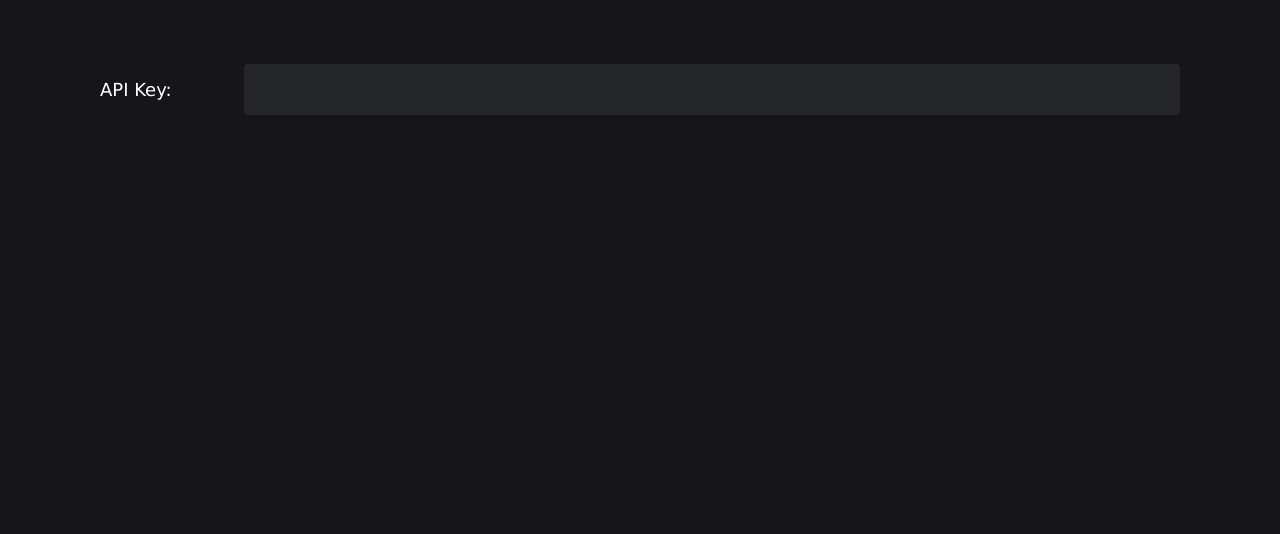
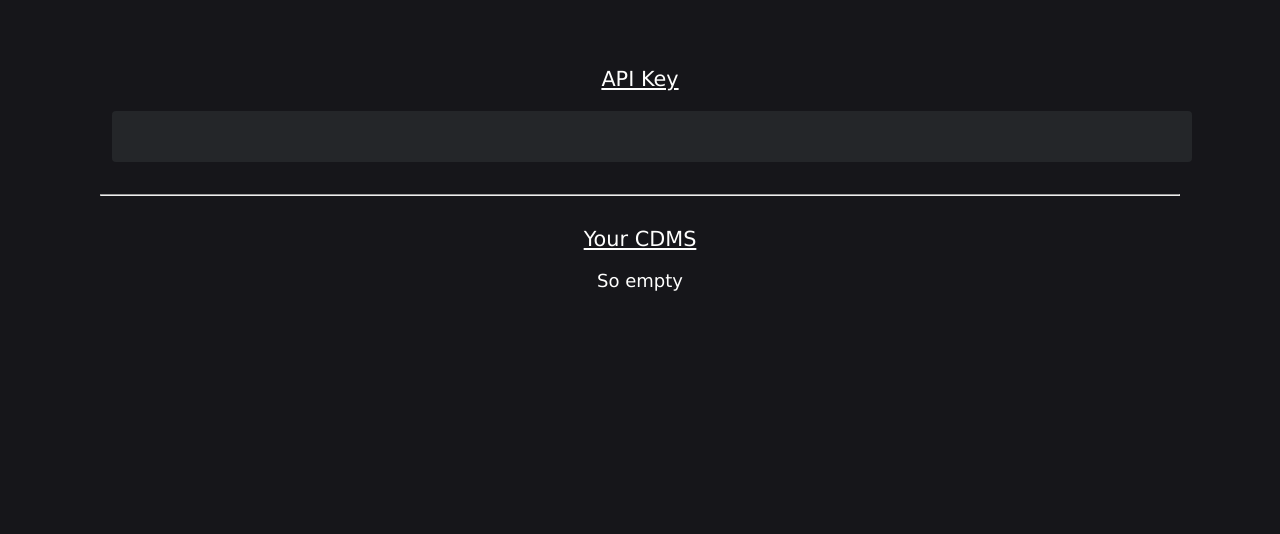
Before and after one commit to GetWVKeys/getwvkeys, a Flask app: page /me in a window 1280 px wide. Shown: the part 160-694 px from the top of the page. Run offline with Flask 2, Linux system fonts and the light colour scheme; the visitor is signed in with stand-in values (Sample User, id 1); data that the repository does not hold is empty; some libraries are stand-ins or nearby versions.

Commit message:
cdms in profile + bug fixes
- fixed attribute error when adding keys
- session is cleared if login error
- user id is associated with uploaded cdm
- profile page now shows all the users uploaded cdms
- Updated layout of profile page

```diff
--- a/app.py
+++ b/app.py
@@ -2,7 +2,7 @@ from functools import wraps
 import os
 from sqlite3 import DatabaseError
 
-from flask import Flask, flash, make_response, redirect, render_template, request, send_from_directory, send_file
+from flask import Flask, flash, make_response, redirect, render_template, request, send_from_directory, send_file, session
 from flask_login import (
     LoginManager,
     current_user,
@@ -125,10 +125,9 @@ def dev():
             event_data['pssh'], event_data['keys'], event_data['access'])
         magic = libraries.Library().dev_append(pssh, keys, access)
         return magic
-    except (Exception,):
-        type, value, traceback = sys.exc_info()
+    except Exception as e:
         resp = {
-            "error": str(type) + str(value)
+            "error": str(e)
         }
         return json.dumps(resp)
 
@@ -138,11 +137,12 @@ def dev():
 @api_key_required
 def upload_file():
     if request.method == 'POST':
+        user = current_user.id
         blob = request.files['blob']
         key = request.files['key']
         blob_base = base64.b64encode(blob.stream.read()).decode()
         key_base = base64.b64encode(key.stream.read()).decode()
-        output = libraries.Library().update_cdm(blob_base, key_base)
+        output = libraries.Library().update_cdm(blob_base, key_base, user)
         return render_template('upload_complete.html', page_title="Success", buildinfo=output)
     elif request.method == 'GET':
         return render_template('upload.html', current_user=current_user)
@@ -209,7 +209,8 @@ def login():
     if current_user.is_authenticated:
         flash("You are already logged in.", "warning")
         return redirect("/")
-    request_uri = client.prepare_request_uri("https://discord.com/api/oauth2/authorize", redirect_uri=app.config.get("OAUTH2_REDIRECT_URL"), scope=["guilds", "guilds.members.read", "identify"])
+    request_uri = client.prepare_request_uri("https://discord.com/api/oauth2/authorize", redirect_uri=app.config.get(
+        "OAUTH2_REDIRECT_URL"), scope=["guilds", "guilds.members.read", "identify"])
     return render_template("login.html", auth_url=request_uri, current_user=current_user)
 
 
@@ -245,10 +246,12 @@ def login_callback():
     # check if the user is in the getwvkeys server
     is_in_guild = libraries.User.user_is_in_guild(client.access_token)
     if not is_in_guild:
+        session.clear()
         return render_template("error.html", page_title="Error", error="You must be in our Discord support server and be verified to use this service. You can join our server here: https://discord.gg/sMBEwDEGQg"), 403
     # check if the user is verified
     user_is_verified = libraries.User.user_is_verified(client.access_token)
     if not user_is_verified:
+        session.clear()
         return render_template("error.html", page_title="Error", error="You must be verified to use this service. Please read the #rules channel."), 403
     login_user(user, True)
     # flash("Welcome, {}!".format(user.username), "success")
@@ -267,7 +270,8 @@ def logout():
 @app.route("/me")
 @login_required
 def user_profile():
-    return render_template("profile.html", current_user=current_user)
+    user_cdms = current_user.get_user_cdms()
+    return render_template("profile.html", current_user=current_user, cdms=user_cdms)
 
 
 # error handlers
--- a/config.py
+++ b/config.py
@@ -1,3 +1,5 @@
+import os
+
 DEBUG = True  # Flask debugging, is auto loaded by flask
 PROXY = {}
 DEFAULT_CDMS = [
@@ -13,4 +15,5 @@ APPENDERS = ["staff_getwvkeys", "seopsta0197123"]
 GUILD_ID = "948675767754174465"
 VERIFIED_ROLE_ID = "970332150891155607"
 LOGIN_DISABLED = False
-OAUTH2_REDIRECT_URL = "http://getwvkeys.cc/login/callback"
+OAUTH2_REDIRECT_URL = "http://localhost:8080/login/callback" if os.environ[
+    "DEVELOPMENT"] else "http://getwvkeys.cc/login/callback"
--- a/libraries.py
+++ b/libraries.py
@@ -99,7 +99,7 @@ class Library:
         self.close_cdm(cdm)
         return data
 
-    def update_cdm(self, blobs, key):
+    def update_cdm(self, blobs, key, uploader):
         from pywidevine.cdm.formats import wv_proto2_pb2
 
         def get_blob_id(blob):
@@ -111,8 +111,8 @@ class Library:
         ID = get_blob_id(blobs)
         cdm = self.connect_cdm()
         cdm.execute(
-            "INSERT OR IGNORE INTO CDMS (client_id_blob_filename,device_private_key,CODE) VALUES (?,?,?)",
-            (blobs, key, ID))
+            "INSERT OR IGNORE INTO CDMS (client_id_blob_filename,device_private_key,CODE, uploaded_by) VALUES (?,?,?, ?)",
+            (blobs, key, ID, uploader))
         self.close_cdm(cdm)
         return ID
 
@@ -137,7 +137,8 @@ class Library:
         for key in keys:
             if len(key['key'].split(":")[0]) != 32:
                 raise Exception("wrong key length")
-            self.database.execute(
+            database = self.connect_database()
+            database.execute(
                 "INSERT OR IGNORE INTO DATABASE (pssh,headers,KID,proxy,time,license,keys) VALUES (?,?,?,?,?,?,?)",
                 (data['pssh'], "", key['key'].split(":")[0],
                  "", data['time'], "", json.dumps(data['keys']))
@@ -321,6 +322,17 @@ class User(UserMixin):
     #         raise Exception(
     #             f"Failed to add user to support server: [{r.status_code}] {r.text}")
 
+    def get_user_cdms(self):
+        cdms = []
+        cursor = Library.connect_cdm()
+        cursor.execute("SELECT * FROM cdms WHERE uploaded_by = ?", (self.id,))
+        results = cursor.fetchall()
+        Library.close_cdm(cursor)
+
+        for result in results:
+            cdms.append(result[4])
+        return cdms
+
     @staticmethod
     def get(user_id):
         db = Library.connect_cdm()
--- a/static/main.css
+++ b/static/main.css
@@ -430,3 +430,38 @@ input[name="login"]:focus {
   margin-right: auto;
   max-width: 1080px;
 }
+.flex-column {
+  display: flex;
+  flex-direction: column;
+}
+.apikey-container > label {
+  text-align: center;
+  font-size: 1.3rem;
+  margin: 0 0 16px 0;
+}
+.apikey-container > input {
+  text-align: center;
+}
+.cdms-container > label {
+  text-align: center;
+  font-size: 1.3rem;
+  margin-bottom: 12px;
+}
+.cdm-list-item {
+  padding-bottom: 16px;
+}
+.cdm-item {
+  min-width: 50rem;
+  display: flex;
+  flex-direction: row;
+  align-items: center;
+  justify-content: space-between;
+}
+.section-divider {
+  margin: 32px 0 12px 0;
+}
+ul {
+  list-style-type: none;
+  margin: 0;
+  padding: 0;
+}
--- a/templates/profile.html
+++ b/templates/profile.html
@@ -1,21 +1,30 @@
-{% extends "base.html" %} {% block title %}Profile{% endblock %} {% block
-content %}
+{% extends "base.html" %} {% block title %}Profile{% endblock %} {% block content %}
 <section class="profile">
   <header>
     <h1 class="section-title">Profile</h1>
   </header>
   <div class="form-container">
     <div class="profile-container">
-      <div class="form-item">
-        <label for="apikey">API Key:</label>
-        <input
-          data-lpignore="true"
-          type="text"
-          id="apikey"
-          name="apikey"
-          value="{{ current_user.api_key }}"
-          disabled
-        />
+      <div class="form-item flex-column apikey-container">
+        <label for="apikey"><u>API Key</u></label>
+        <input data-lpignore="true" type="text" id="apikey" name="apikey" value="{{ current_user.api_key }}" disabled />
+      </div>
+      <hr class="section-divider" />
+      <div class="form-item flex-column cdms-container">
+        <label for="cdms"><u>Your CDMS</u></label>
+        {% if cdms|length == 0 %}
+        <span>So empty</span>
+        {% else %}
+        <ul id="cdms" name="cdms">
+          {% for cdm in cdms %}
+          <li class="cdm-list-item">
+            <div class="form-item cdm-item">
+              <input data-lpignore="true" type="text" value="{{ cdm }}" disabled />
+            </div>
+          </li>
+          {% endfor %}
+        </ul>
+        {% endif %}
       </div>
     </div>
   </div>
```
